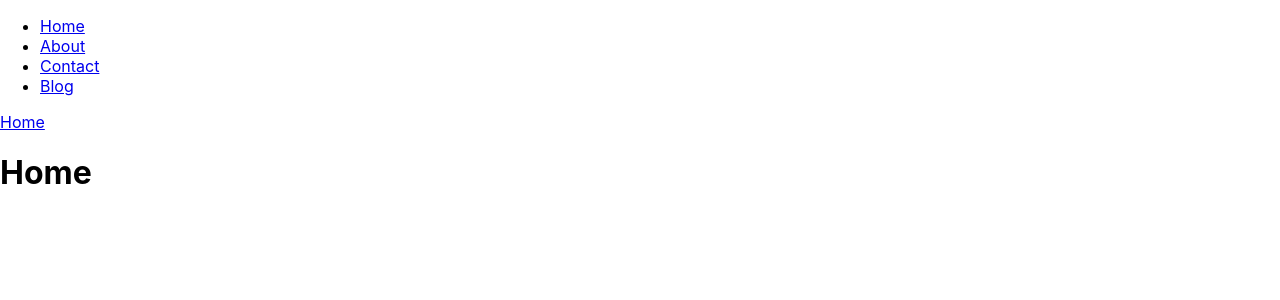
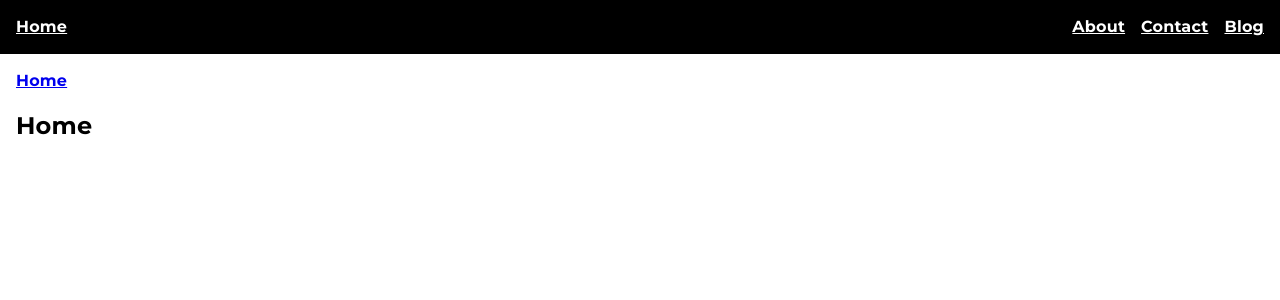
Before and after one commit to anetacamo/react-router, a React (Create React App) app: page / in a window 1280 px wide. Shown: the top 300 px of the page. Built offline with nearby package versions, Linux system fonts and the light colour scheme.

Commit message:
added styles

```diff
--- a/package.json
+++ b/package.json
@@ -11,6 +11,7 @@
     "react-dom": "^18.3.1",
     "react-router-dom": "^6.23.0",
     "react-scripts": "5.0.1",
+    "sass": "^1.77.1",
     "web-vitals": "^2.1.4"
   },
   "scripts": {
--- a/src/App.jsx
+++ b/src/App.jsx
@@ -5,7 +5,7 @@ import Home from "./components/Home";
 import Layout from "./components/Layout";
 import Contact from "./components/Contact";
 import About from "./components/About";
-import NotFound from "./NotFound";
+import NotFound from "./components/NotFound";
 
 export default function App() {
   return (
--- a/src/components/Breadcrumbs.jsx
+++ b/src/components/Breadcrumbs.jsx
@@ -5,6 +5,7 @@ export default function Breadcrumbs() {
   const pathnames = location.pathname.split("/").filter((x) => x);
 
   return (
+    <section>
       <div>
         <Link to="/">Home</Link>
         {pathnames.map((name, index) => {
@@ -18,5 +19,6 @@ export default function Breadcrumbs() {
           );
         })}
       </div>
+    </section>
   );
 }
--- a/src/components/Layout.jsx
+++ b/src/components/Layout.jsx
@@ -1,26 +1,15 @@
-import { Outlet, useLocation, Link } from "react-router-dom";
+import { Outlet } from "react-router-dom";
 import Menu from "./Menu/Menu";
+import Breadcrumbs from "./Breadcrumbs";
 
 export default function Layout() {
-  const location = useLocation();
-  const pathnames = location.pathname.split("/").filter((x) => x);
-
   return (
     <div>
       <Menu />
-
-      <Link to="/">Home</Link>
-      {pathnames.map((name, index) => {
-        const routeTo = `/${pathnames.slice(0, index + 1).join("/")}`;
-        const isLast = index === pathnames.length - 1;
-        return (
-          <span key={name}>
-            <span> / </span>
-            {isLast ? <span>{name}</span> : <Link to={routeTo}>{name}</Link>}
-          </span>
-        );
-      })}
-      <Outlet />
+      <Breadcrumbs />
+      <section>
+        <Outlet />
+      </section>
     </div>
   );
 }
--- a/src/components/Menu/Menu.jsx
+++ b/src/components/Menu/Menu.jsx
@@ -2,23 +2,21 @@ import { Link } from "react-router-dom";
 
 export default function Menu() {
   return (
-    <div id="sidebar">
-      <nav>
-        <ul>
-          <li>
-            <Link to={`/`}>Home</Link>
-          </li>
-          <li>
-            <Link to={`/about`}>About</Link>
-          </li>
-          <li>
-            <Link to={`/contact`}>Contact</Link>
-          </li>
-          <li>
-            <Link to={`/pages/`}>Blog</Link>
-          </li>
-        </ul>
-      </nav>
-    </div>
+    <nav>
+      <div className="logo">
+        <Link to={`/`}>Home</Link>
+      </div>
+      <div className="menu-items">
+        <Link to={`/about`} className="menu-item">
+          About
+        </Link>
+        <Link to={`/contact`} className="menu-item">
+          Contact
+        </Link>
+        <Link to={`/pages/`} className="menu-item">
+          Blog
+        </Link>
+      </div>
+    </nav>
   );
 }
--- a/src/global.css
+++ /dev/null
@@ -1,13 +0,0 @@
-body {
-  margin: 0;
-  font-family: -apple-system, BlinkMacSystemFont, 'Segoe UI', 'Roboto', 'Oxygen',
-    'Ubuntu', 'Cantarell', 'Fira Sans', 'Droid Sans', 'Helvetica Neue',
-    sans-serif;
-  -webkit-font-smoothing: antialiased;
-  -moz-osx-font-smoothing: grayscale;
-}
-
-code {
-  font-family: source-code-pro, Menlo, Monaco, Consolas, 'Courier New',
-    monospace;
-}
--- /dev/null
+++ b/src/global.scss
@@ -0,0 +1,47 @@
+@import url("https://fonts.googleapis.com/css2?family=Montserrat:wght@400;500;600;700&display=swap");
+
+$margin-m: 1rem;
+
+* {
+  list-style: none;
+  margin: 0;
+  padding: 0;
+  font-family: "Montserrat", sans-serif;
+  font-weight: 900;
+  letter-spacing: 0.2px;
+  line-height: 1.4;
+}
+
+// @import "styles/menu.scss";
+nav {
+  padding: $margin-m;
+  background-color: black;
+  display: flex;
+  justify-content: space-between;
+  .menu-item {
+    margin-left: $margin-m;
+  }
+  a {
+    color: white;
+  }
+}
+
+section {
+  margin: $margin-m;
+}
+
+p,
+h1,
+h2,
+h3,
+h4,
+h5,
+h6,
+button {
+  margin: $margin-m 0;
+}
+
+p {
+  font-size: 18px;
+  font-weight: 500;
+}
--- a/src/index.js
+++ b/src/index.js
@@ -2,7 +2,7 @@ import * as React from "react";
 import * as ReactDOM from "react-dom/client";
 import { HashRouter } from "react-router-dom";
 
-import "./global.css";
+import "./global.scss";
 import App from "./App";
 
 ReactDOM.createRoot(document.getElementById("root")).render(
```
Also changed, not shown: src/components/NotFound.jsx (renamed from src/NotFound.jsx), src/styles/menu.scss (added), 1 other file (tests, documents, lock files or other folders). Lines whose indentation alone changed are shown as unchanged.
